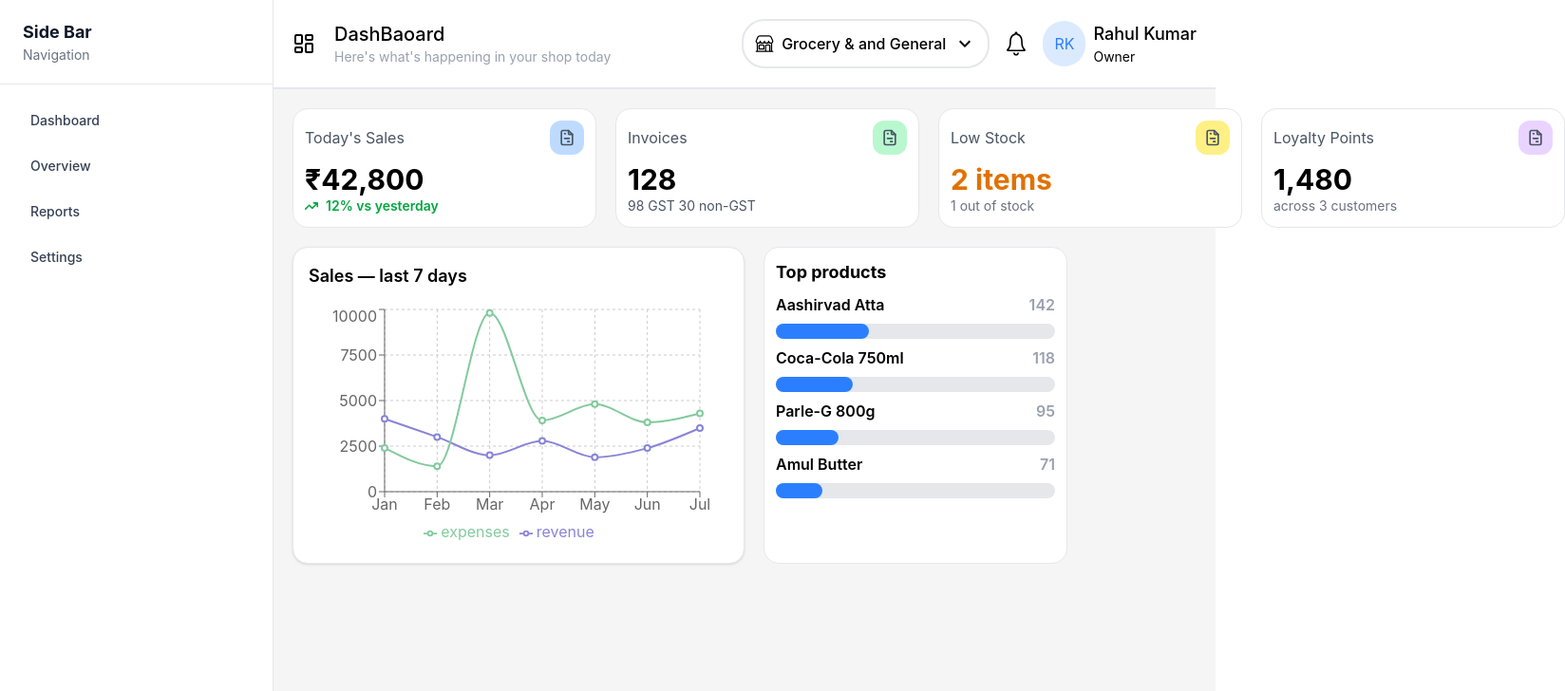
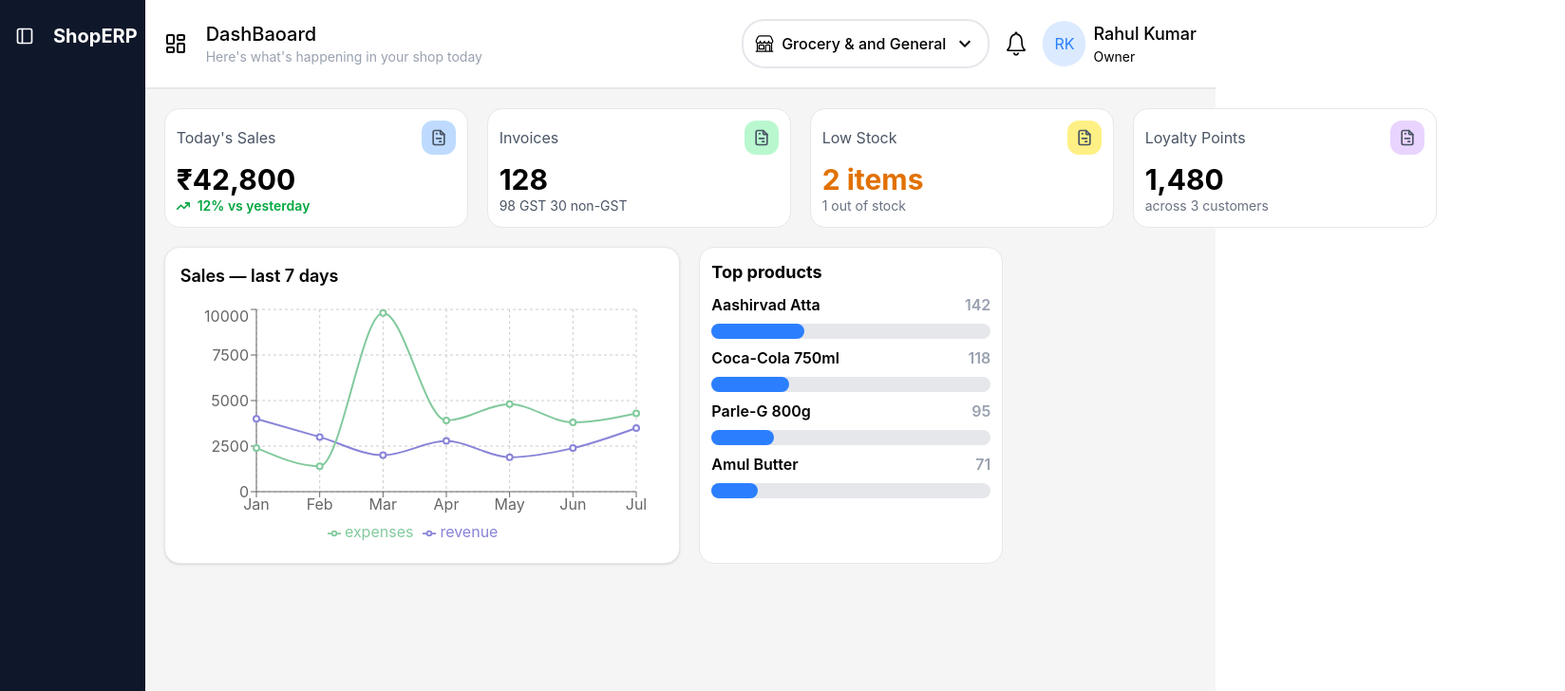
Before and after one commit to Sagar-Mixins/ERP, a React (Vite) app in the folder frontend/: page / in a window 1280 px wide. Shown: the top 728 px of the page at 95% size, 1648 px wide, since content can reach past the window. Built offline with nearby package versions, Linux system fonts and the light colour scheme.

Commit message:
SideBar Updated

```diff
--- a/frontend/src/layout/Sidebar.tsx
+++ b/frontend/src/layout/Sidebar.tsx
@@ -1,19 +1,24 @@
-import React from 'react'
-import { Link, NavLink, useLocation } from "react-router-dom";
+import React from "react";
+import { useState } from "react";
+import { PanelLeft } from "lucide-react";
+
 
 function Sidebar() {
+
+  const [isOpen, setIsOpen] = useState(true);
+
   return (
-    <aside className="hidden lg:flex lg:w-72 lg:shrink-0 lg:flex-col lg:border-r lg:border-gray-200 lg:bg-white lg:min-h-screen">
-      <div className="border-b border-gray-200 px-6 py-5">
-        <div className="text-lg font-bold text-gray-900">Side Bar</div>
-        <p className="text-sm text-gray-500">Navigation</p>
+    <aside className='bg-[#0f172a] text-white'>
+      <div className="flex items-center gap-3 px-2 py-5">
+        <button onClick={() => setIsOpen(!isOpen)}
+          className="p-2 rounded-lg hover:bg-white/10">
+          <PanelLeft size={20} />
+        </button>
+
+        <span className={`text-xl font-bold ${isOpen ? 'block' : 'hidden'} `}> ShopERP</span>
+
+
       </div>
-      <nav className="flex flex-col gap-1 p-4 text-sm font-medium text-gray-700">
-        <Link to="/" className="rounded-xl px-4 py-3 hover:bg-gray-100">Dashboard</Link>
-        <Link to="#" className="rounded-xl px-4 py-3 hover:bg-gray-100">Overview</Link>
-        <Link to="#" className="rounded-xl px-4 py-3 hover:bg-gray-100">Reports</Link>
-        <Link to="/Settings" className="rounded-xl px-4 py-3 hover:bg-gray-100">Settings</Link>
-      </nav>
     </aside>
   )
 }
```
